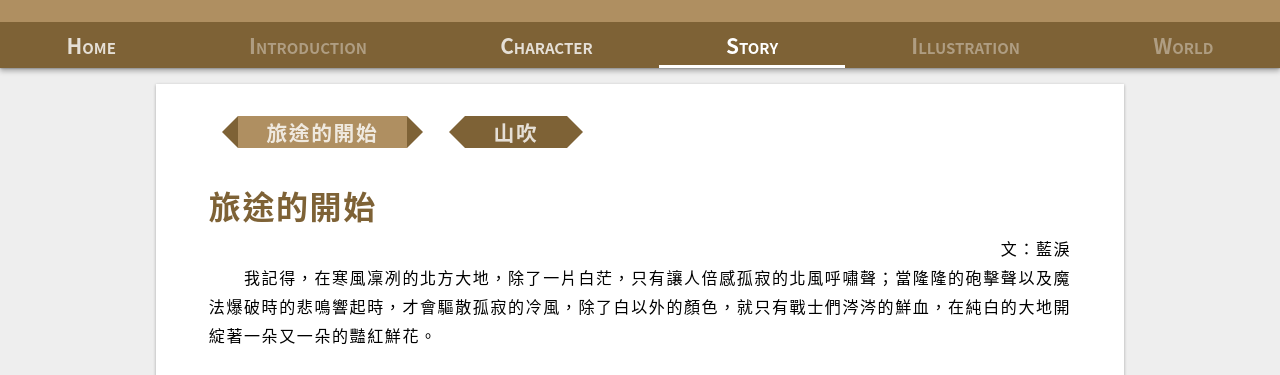
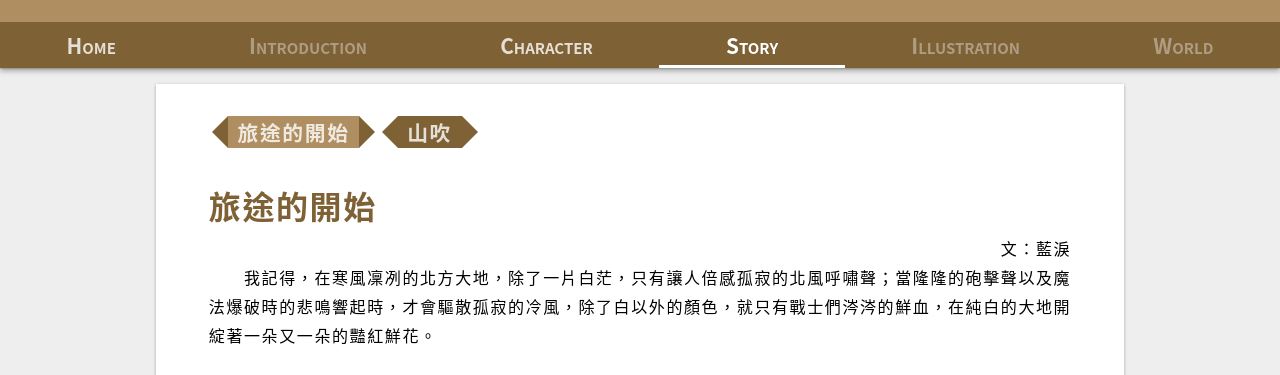
Before and after one commit to UT-ACGN/tale_of_siselu, a plain HTML site: page story.html in a window 1280 px wide. Shown: the part 378-753 px from the top of the page. Drawn offline with Linux system fonts and the light colour scheme.

Commit message:
Update, make article controller smaller

```diff
--- a/style.css
+++ b/style.css
@@ -82,6 +82,7 @@ footer {
 }
 
 main {
+  position: relative;
   width: 60.5rem;
   max-width: 100vw;
   margin: 16px auto;
@@ -229,6 +230,8 @@ main article .article-author {
 /* story */
 ul.article-controller {
   display: flex;
+  width: 100%;
+  overflow-x: auto;
   margin: 1.8rem 0 0;
   padding: 0;
 }
@@ -242,12 +245,13 @@ ul.article-controller .button {
   align-items: center;
   position: relative;
   height: 2rem;
-  margin: 0 1.8rem;
-  padding: 0 1.8rem;
+  margin: 0 1.2rem;
+  padding: 0 0.6rem;
   font-weight: 700;
   font-size: 1.3em;
   background-color: rgb(126, 98, 54);
   color: rgba(255, 255, 255, .8);
+  white-space: nowrap;
 }
 ul.article-controller .button::before,
 ul.article-controller .button::after {
```
